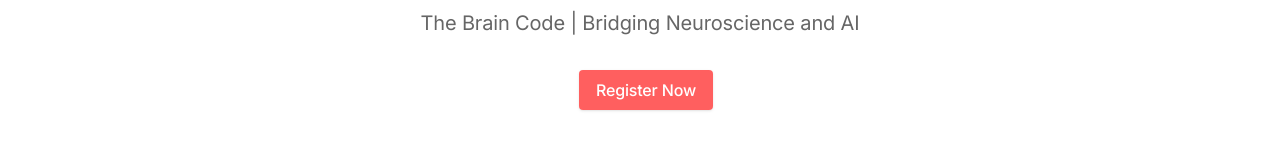
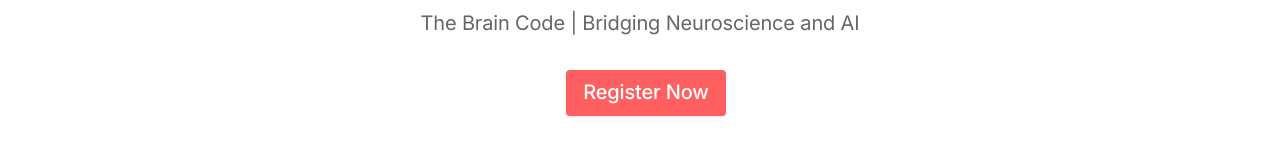
Before and after one commit to Aram9622/tatev-project, a Next.js app: page / in a window 1280 px wide. Shown: the part 267-433 px from the top of the page. Built offline with nearby package versions, Linux system fonts and the light colour scheme.

Commit message:
change button

```diff
--- a/components/hero.tsx
+++ b/components/hero.tsx
@@ -35,7 +35,7 @@ export default function Hero() {
               <p className="text-xl text-gray-600 mb-8" data-aos="zoom-y-out" data-aos-delay="150">The Brain Code | Bridging Neuroscience and AI</p>
               <div className="max-w-xs mx-auto sm:max-w-none sm:flex sm:justify-center" data-aos="zoom-y-out" data-aos-delay="300">
                 <div>
-                  <a href="https://tally.so/r/n9o9RQ" target='_blank' className='btn-sm text-white bg-[#ff0000a0] hover:bg-[#ff0000a0] ml-3'>Register Now</a>
+                  <a href="https://tally.so/r/n9o9RQ" target='_blank' className='btn-sm px-8 py-4 text-xl text-white bg-[#ff0000a0] hover:bg-[#ff0000a0] ml-3'>Register Now</a>
                 </div>
               </div>
             </div>
```
